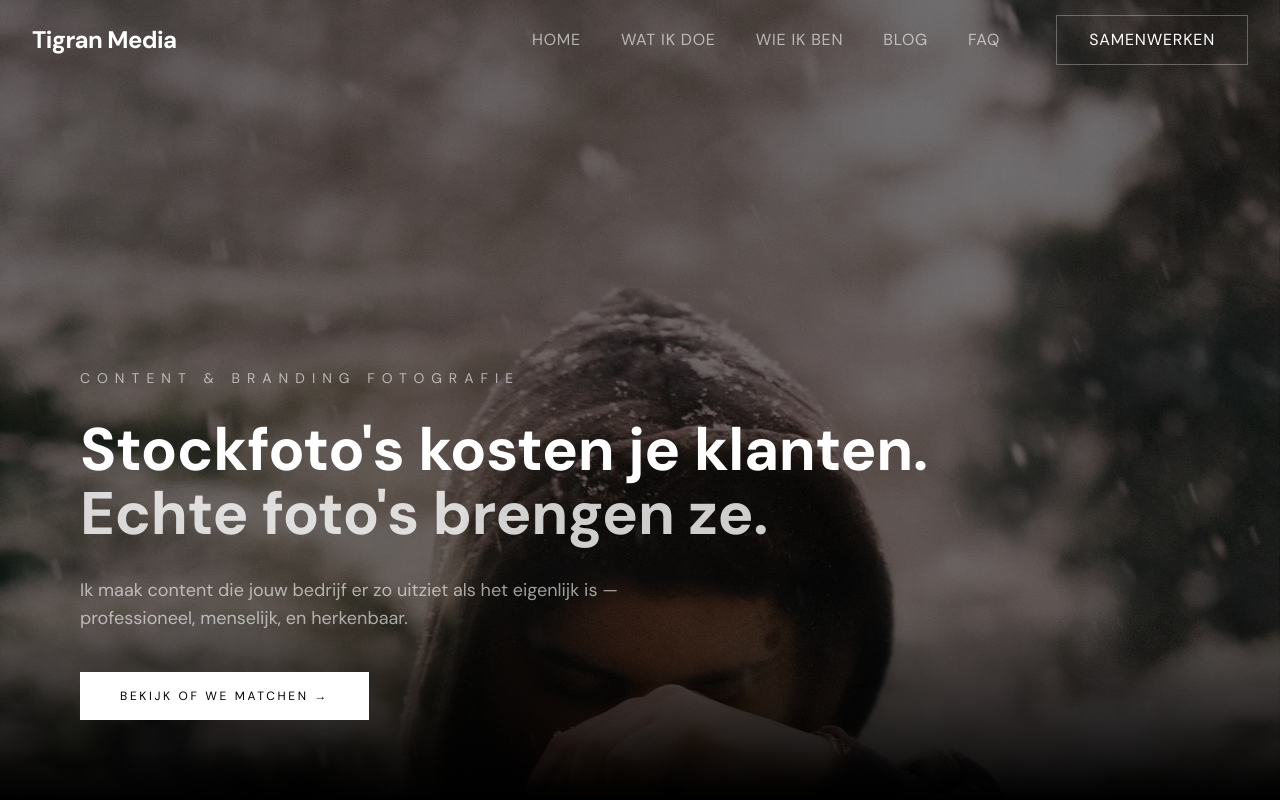
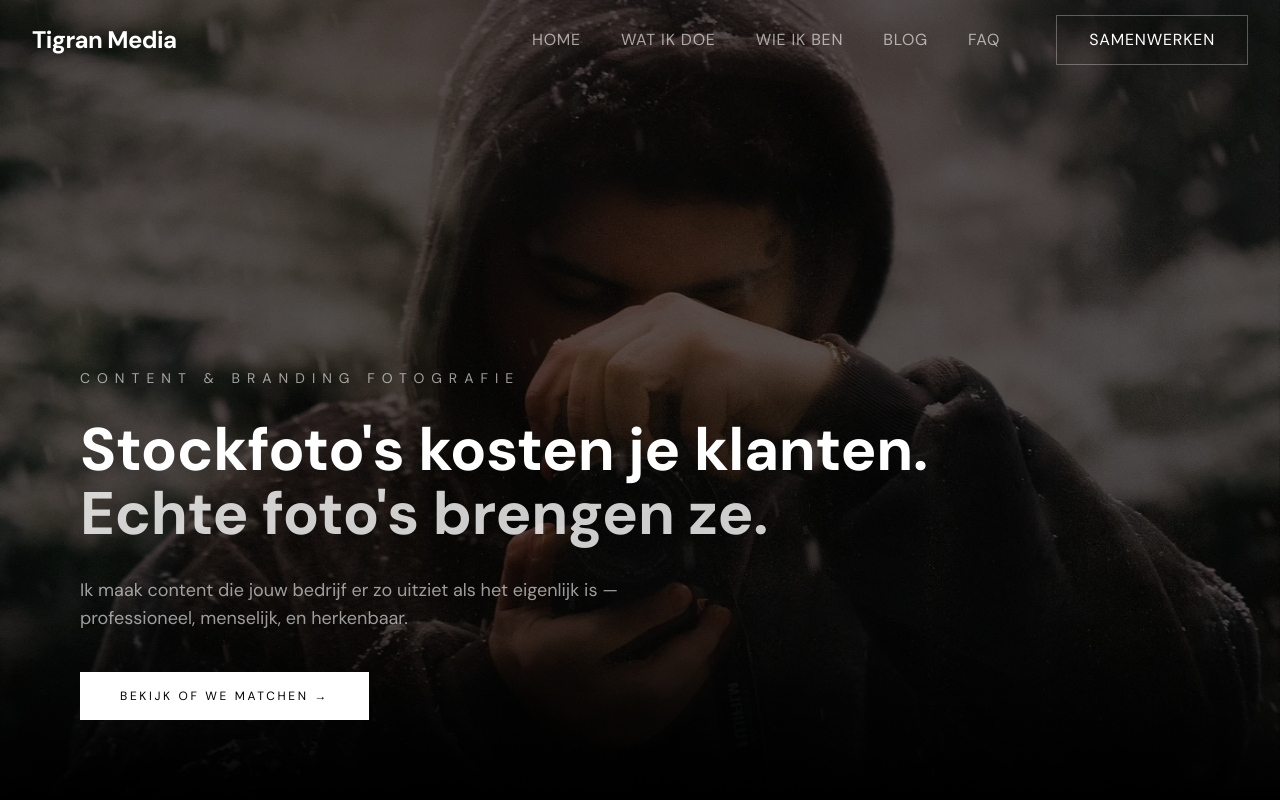
Before and after one commit to s150013Grigor/tigranwebsite, a Next.js app: page / in a window 1280 px wide. Shown: the top 800 px of the page. Built offline with nearby package versions, Linux system fonts and the light colour scheme.

Commit message:
hero foto

```diff
--- a/src/components/Hero.tsx
+++ b/src/components/Hero.tsx
@@ -14,12 +14,12 @@
           height={2100}
           fetchPriority="high"
           decoding="async"
-          className="absolute inset-0 w-full h-full object-cover object-[center_25%]"
+          className="absolute inset-0 w-full h-full object-cover object-[center_60%]"
         />
       </picture>
 
       {/* Dark overlay */}
-      <div className="absolute inset-0 bg-black/[0.55]" />
+      <div className="absolute inset-0 bg-black/[0.65]" />
 
       {/* Film grain texture */}
       <div
```
